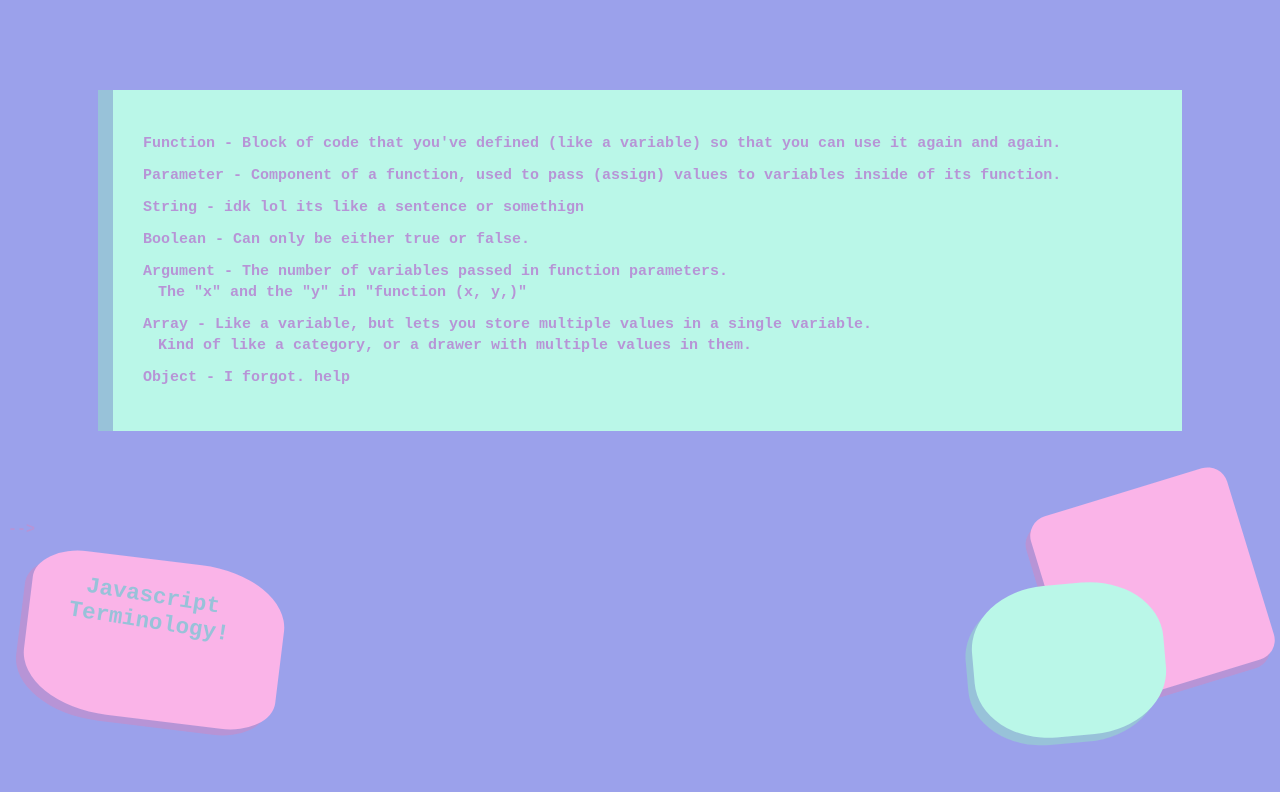
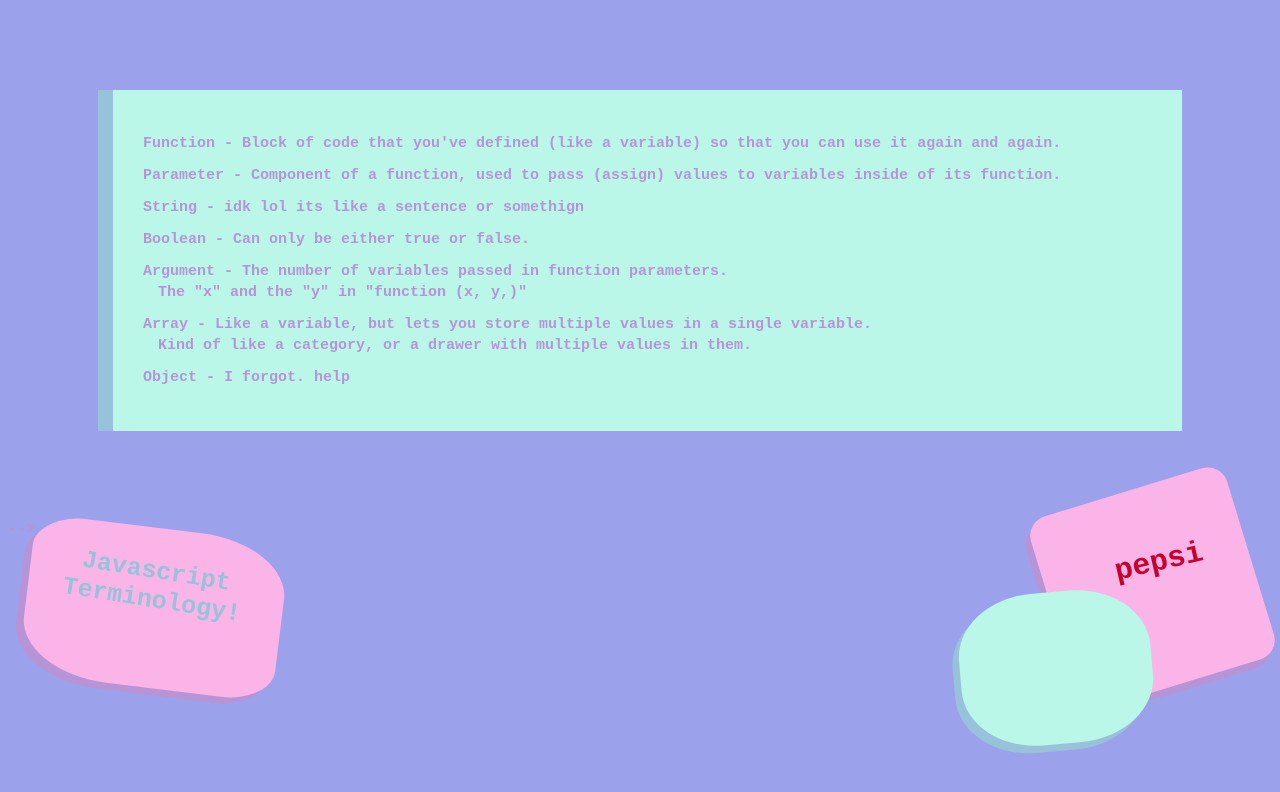
Before and after one commit to x2informal/x2informal.github.io, a plain HTML site: page index.html in a window 1280 px wide. Drawn offline with Linux system fonts and the light colour scheme.

Commit message:
Update index.html

```diff
--- a/index.html
+++ b/index.html
@@ -36,7 +36,7 @@
 
 
 
-		body:not(.explain) {
+		body:not(#pepsi) {
 			margin-top: 4em;
 
 			font-family: monospace;
@@ -84,8 +84,8 @@
 
 
 		#squareOne {
+			top: calc(var(--squareY) + 6%);
 			left: calc(var(--squareX) - 43%);
-			top: calc(var(--squareY) + 10%);
 
 			border-radius: 20% 35%;
 			transform: rotate(7deg);
@@ -96,8 +96,8 @@
 
 
 		#squareTwo {
+			top: calc(var(--squareY) + 1%);
 			left: calc(var(--squareX) + 37%);
-			top: calc(var(--squareY) + 1%);
 
 			height: calc(var(--squareH) + 5%);
 			width: calc(var(--squareW) - 4%);
@@ -111,8 +111,8 @@
 
 
 		#squareThree {
-			left: calc(var(--squareX) + 31%);
-			top: calc(var(--squareY) + 13%);
+			top: calc(var(--squareY) + 14%);
+			left: calc(var(--squareX) + 30%);
 
 			height: calc(var(--squareH) - 1%);
 			width: calc(var(--squareW) - 5%);
@@ -127,8 +127,9 @@
 
 		.squareDefault {
 			position: absolute;
+			top: var(--squareY);
 			left: var(--squareX);
-			top: var(--squareY);
+
 
 			height: var(--squareH);
 			width: var(--squareW);
@@ -137,17 +138,26 @@
 
 		.title {
 			position: absolute;
-			top: 70.5%;
-			left: 5.5%;
-
+			top: calc(var(--squareY) + 7%);
+			left: calc(var(--squareX) - 40%);
 			transform: rotate(9deg);
 
 			text-align: center;
 			color: var(--cD);
+			font-size: 25px;
+
 		}
 
 
+		#pepsi {
+			position: absolute;
+			top: calc(var(--squareY) + 5%);
+			left: calc(var(--squareX) + 42%);
+			transform: rotate(-13deg);
 
+			font-size: 30px;
+			color: rgb(201, 0, 44);
+		}
 
 	</style>
 </head>
@@ -202,6 +212,11 @@
 
 	<div class="squareDefault", id="squareTwo"> </div>
 
+	<h2 id="pepsi">
+	<a href="pepsi"></a>
+		pepsi
+	</h2>
+
 	<div class="squareDefault", id="squareThree"> </div>
 
 
@@ -212,5 +227,7 @@
 		Javascript <br> Terminology!
 	</h2>
 
+
+
 </body>
 </html>
```
